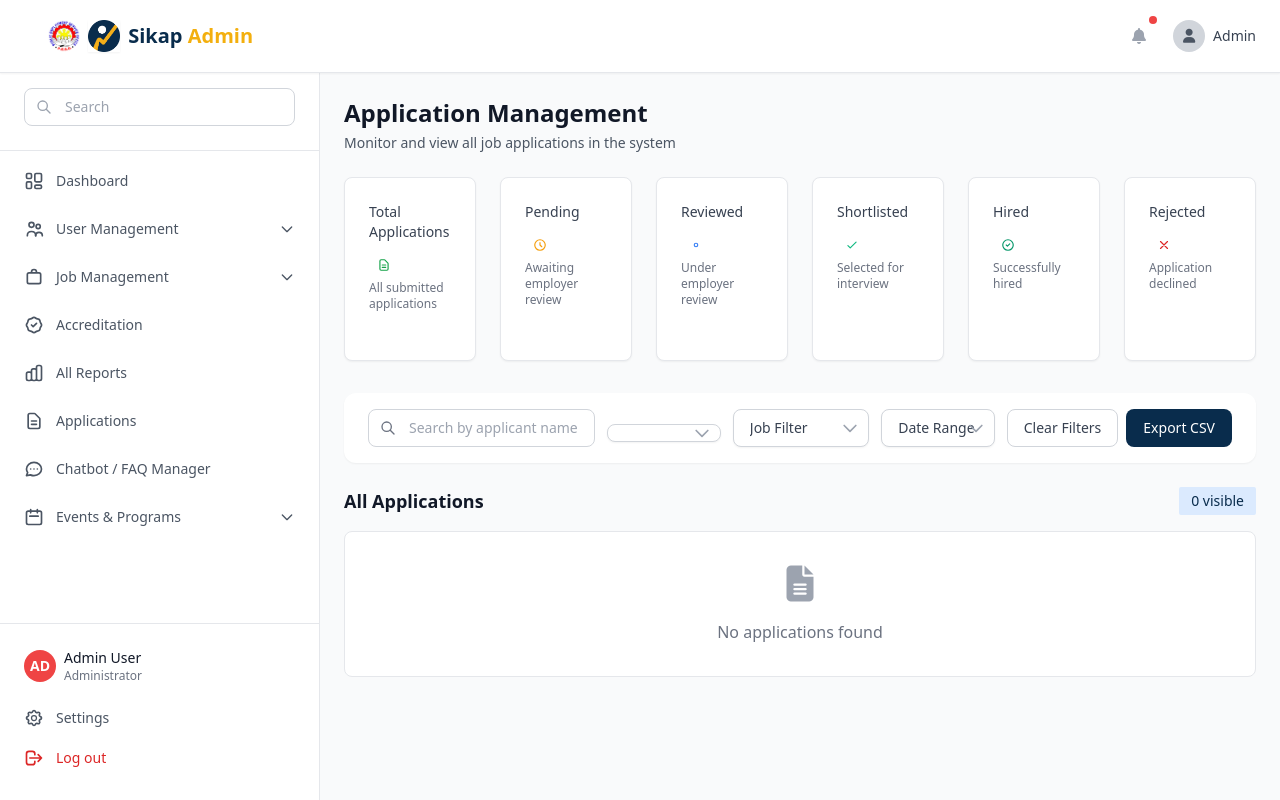
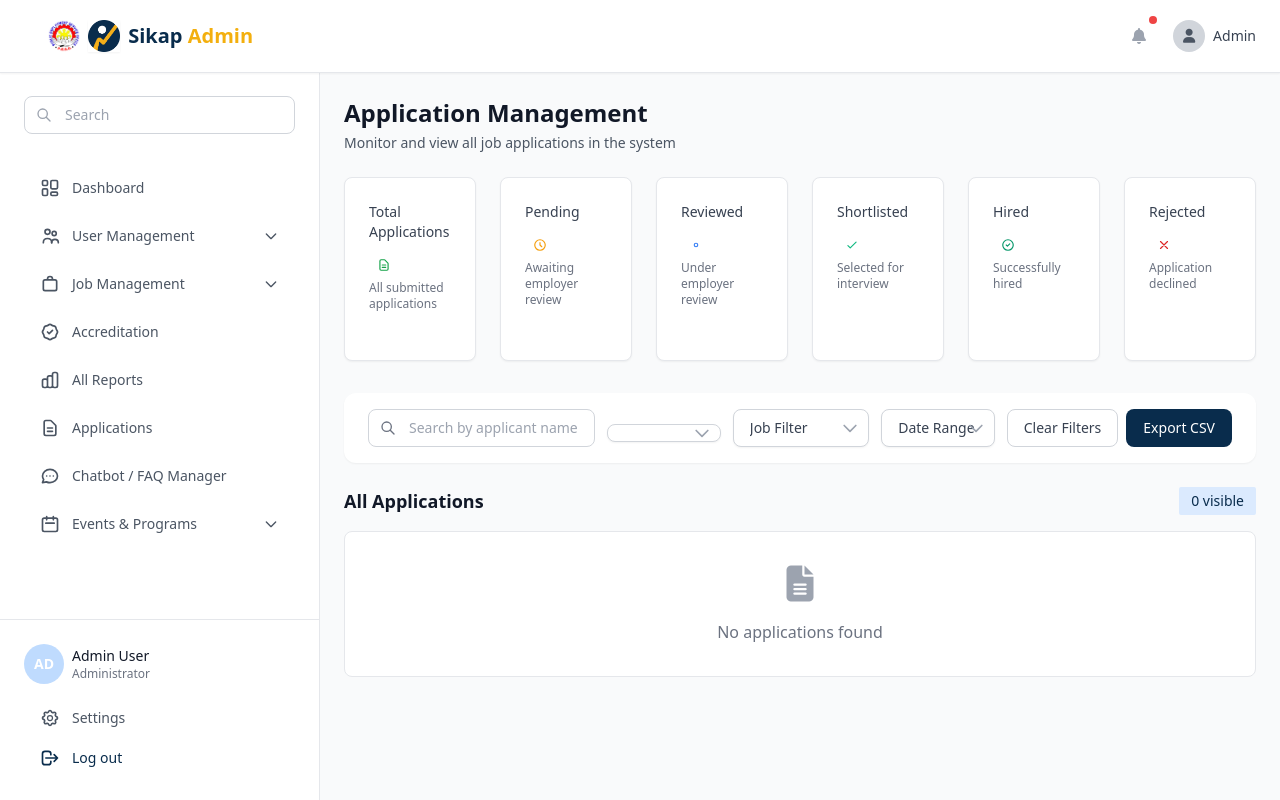
Before and after one commit to tjmagpantay/sikap_project, a PHP site: page /app/views/admin/application.php in a window 1280 px wide. Run offline with PHP 8.4, Linux system fonts and the light colour scheme; the template is opened without the code that fills it, so the values that code supplies are empty; the visitor is signed in with stand-in values (Sample User, id 1); a stand-in replaces the project's code that opens the database connection; some libraries are stand-ins or nearby versions.

Commit message:
updated UI for admin sidebar

```diff
--- a/app/views/admin/components/sidebar.php
+++ b/app/views/admin/components/sidebar.php
@@ -6,7 +6,7 @@
 <div id="sidebar" class="fixed left-0 top-16 flex flex-col bg-white border-r border-gray-200 w-80 h-[calc(100vh-4rem)] transition-transform duration-300 ease-in-out transform -translate-x-full lg:translate-x-0">
 
     <!-- Search Bar -->
-    <div class="flex-shrink-0 px-6 py-6 border-b border-gray-200">
+    <div class="flex-shrink-0 px-6 py-8 ">
         <div class="relative">
             <input
                 type="text"
@@ -21,11 +21,11 @@
     </div>
 
     <!-- Navigation (Scrollable) -->
-    <nav class="flex-1 px-6 py-2 overflow-y-auto">
+    <nav class="flex-1 px-6 mb-2 overflow-y-auto">
         <ul class="space-y-1">
             <!-- Dashboard -->
             <li>
-                <a href="?page=admin-dashboard" class="flex items-center py-3 text-sm font-normal text-gray-600 transition-colors rounded-lg hover:bg-gray-50">
+                <a href="?page=admin-dashboard" class="flex items-center px-4 py-3 text-sm font-normal text-gray-600 transition-colors rounded-lg hover:bg-primary hover:text-white">
                     <svg class="w-5 h-5 mr-3" fill="none" stroke="currentColor" viewBox="0 0 24 24">
                         <rect x="3" y="3" width="6" height="6" rx="1.5" stroke="currentColor" stroke-width="2" />
                         <rect x="13" y="3" width="8" height="10" rx="1.5" stroke="currentColor" stroke-width="2" />
@@ -39,7 +39,7 @@
             <!-- User Management -->
             <li>
                 <button type="button"
-                    class="flex items-center w-full py-3 text-sm font-normal text-gray-600 transition-colors rounded-lg hover:bg-gray-50 focus:outline-none"
+                    class="flex items-center w-full px-4 py-3 text-sm font-normal text-gray-600 transition-colors rounded-lg hover:bg-primary hover:text-white focus:outline-none"
                     onclick="toggleDropdown('userDropdown', 'userDropdownArrow')">
                     <svg class="w-5 h-5 mr-3" fill="none" stroke="currentColor" viewBox="0 0 24 24">
                         <circle cx="9" cy="7" r="3" stroke="currentColor" stroke-width="2" />
@@ -54,7 +54,7 @@
                 </button>
                 <ul id="userDropdown" class="hidden mt-2 ml-8 space-y-1">
                     <li>
-                        <a href="?page=admin-jobseekers" class="flex items-center px-6 py-2 text-sm font-normal text-gray-500 transition-colors rounded-lg hover:bg-gray-50">
+                        <a href="?page=admin-jobseekers" class="flex items-center px-6 py-2 text-sm font-normal text-gray-500 transition-colors rounded-lg hover:bg-gray-50 ">
                             <svg class="w-4 h-4 mr-2" fill="none" stroke="currentColor" viewBox="0 0 24 24">
                                 <path stroke-linecap="round" stroke-linejoin="round" stroke-width="2" d="M16 7a4 4 0 11-8 0 4 4 0 018 0zM12 14a7 7 0 00-7 7h14a7 7 0 00-7-7z" />
                             </svg>
@@ -75,7 +75,7 @@
             <!-- Job Management -->
             <li>
                 <button type="button"
-                    class="flex items-center w-full py-3 text-sm font-normal text-gray-600 transition-colors rounded-lg hover:bg-gray-50 focus:outline-none"
+                    class="flex items-center w-full px-4 py-3 text-sm font-normal text-gray-600 transition-colors rounded-lg hover:bg-primary hover:text-white focus:outline-none"
                     onclick="toggleDropdown('jobDropdown', 'jobDropdownArrow')">
                     <svg class="w-5 h-5 mr-3" fill="none" stroke="currentColor" viewBox="0 0 24 24">
                         <path stroke-linecap="round" stroke-linejoin="round" stroke-width="2"
@@ -89,12 +89,17 @@
                 <ul id="jobDropdown" class="hidden mt-2 ml-8 space-y-1">
                     <li>
                         <a href="?page=admin-jobpost-management" class="flex items-center px-6 py-2 text-sm font-normal text-gray-500 transition-colors rounded-lg hover:bg-gray-50">
-                            <svg class="w-4 h-4 mr-2" fill="none" stroke="currentColor" viewBox="0 0 24 24">
-                                <path stroke-linecap="round" stroke-linejoin="round" stroke-width="2" d="M9 5H7a2 2 0 00-2 2v6a2 2 0 002 2h6a2 2 0 002-2V7a2 2 0 00-2-2h-2M9 5a2 2 0 002 2h2a2 2 0 002-2M9 5a2 2 0 012-2h2a2 2 0 012 2" />
+                            <svg class="w-4 h-4 mr-2" viewBox="0 0 24 24" fill="none" xmlns="http://www.w3.org/2000/svg">
+                                <path d="M2 9C2 7.89543 2.89543 7 4 7H20C21.1046 7 22 7.89543 22 9V20C22 21.1046 21.1046 22 20 22H4C2.89543 22 2 21.1046 2 20V9Z" stroke="currentColor" stroke-width="2" stroke-linecap="round" stroke-linejoin="round" />
+                                <path d="M16 7V4C16 2.89543 15.1046 2 14 2H10C8.89543 2 8 2.89543 8 4V7" stroke="currentColor" stroke-width="2" stroke-linecap="round" stroke-linejoin="round" />
+                                <path d="M22 12H2" stroke="currentColor" stroke-width="2" stroke-linecap="round" stroke-linejoin="round" />
+                                <path d="M7 12V14" stroke="currentColor" stroke-width="2" stroke-linecap="round" stroke-linejoin="round" />
+                                <path d="M17 12V14" stroke="currentColor" stroke-width="2" stroke-linecap="round" stroke-linejoin="round" />
                             </svg>
                             <span>All Jobs</span>
                         </a>
                     </li>
+
                     <li>
                         <a href="?page=admin-job-categories" class="flex items-center px-6 py-2 text-sm font-normal text-gray-500 transition-colors rounded-lg hover:bg-gray-50">
                             <svg class="w-4 h-4 mr-2" fill="none" stroke="currentColor" viewBox="0 0 24 24">
@@ -108,7 +113,7 @@
 
             <!-- Accreditation -->
             <li>
-                <a href="?page=admin-accreditations" class="flex items-center py-3 text-sm font-normal text-gray-600 transition-colors rounded-lg hover:bg-gray-50">
+                <a href="?page=admin-accreditations" class="flex items-center px-4 py-3 text-sm font-normal text-gray-600 transition-colors rounded-lg hover:bg-primary hover:text-white">
                     <svg class="w-5 h-5 mr-3" fill="none" stroke="currentColor" viewBox="0 0 24 24">
                         <path stroke-linecap="round" stroke-linejoin="round" stroke-width="2" d="M9 12l2 2 4-4M7.835 4.697a3.42 3.42 0 001.946-.806 3.42 3.42 0 014.438 0 3.42 3.42 0 001.946.806 3.42 3.42 0 013.138 3.138 3.42 3.42 0 00.806 1.946 3.42 3.42 0 010 4.438 3.42 3.42 0 00-.806 1.946 3.42 3.42 0 01-3.138 3.138 3.42 3.42 0 00-1.946.806 3.42 3.42 0 01-4.438 0 3.42 3.42 0 00-1.946-.806 3.42 3.42 0 01-3.138-3.138 3.42 3.42 0 00-.806-1.946 3.42 3.42 0 010-4.438 3.42 3.42 0 00.806-1.946 3.42 3.42 0 013.138-3.138z" />
                     </svg>
@@ -118,7 +123,7 @@
 
             <!-- Reports -->
             <li>
-                <a href="?page=admin-reports" class="flex items-center py-3 text-sm font-normal text-gray-600 transition-colors rounded-lg hover:bg-gray-50">
+                <a href="?page=admin-reports" class="flex items-center px-4 py-3 text-sm font-normal text-gray-600 transition-colors rounded-lg hover:bg-primary hover:text-white">
                     <svg class="w-5 h-5 mr-3" fill="none" stroke="currentColor" viewBox="0 0 24 24">
                         <path stroke-linecap="round" stroke-linejoin="round" stroke-width="2" d="M9 19v-6a2 2 0 00-2-2H5a2 2 0 00-2 2v6a2 2 0 002 2h2a2 2 0 002-2zm0 0V9a2 2 0 012-2h2a2 2 0 012 2v10m-6 0a2 2 0 002 2h2a2 2 0 002-2m0 0V5a2 2 0 012-2h2a2 2 0 012 2v14a2 2 0 01-2 2h-2a2 2 0 01-2-2z" />
                     </svg>
@@ -128,7 +133,7 @@
 
             <!-- Applications -->
             <li>
-                <a href="?page=admin-applications" class="flex items-center py-3 text-sm font-normal text-gray-600 transition-colors rounded-lg hover:bg-gray-50">
+                <a href="?page=admin-applications" class="flex items-center px-4 py-3 text-sm font-normal text-gray-600 transition-colors rounded-lg hover:bg-primary hover:text-white">
                     <svg class="w-5 h-5 mr-3" fill="none" stroke="currentColor" viewBox="0 0 24 24">
                         <path stroke-linecap="round" stroke-linejoin="round" stroke-width="2" d="M9 12h6m-6 4h6m2 5H7a2 2 0 01-2-2V5a2 2 0 012-2h5.586a1 1 0 01.707.293l5.414 5.414a1 1 0 01.293.707V19a2 2 0 01-2 2z" />
                     </svg>
@@ -138,7 +143,7 @@
 
             <!-- Chatbot -->
             <li>
-                <a href="?page=admin-chatbot" class="flex items-center py-3 text-sm font-normal text-gray-600 transition-colors rounded-lg hover:bg-gray-50">
+                <a href="?page=admin-chatbot" class="flex items-center px-4 py-3 text-sm font-normal text-gray-600 transition-colors rounded-lg hover:bg-primary hover:text-white">
                     <svg class="w-5 h-5 mr-3" fill="none" stroke="currentColor" viewBox="0 0 24 24">
                         <path stroke-linecap="round" stroke-linejoin="round" stroke-width="2" d="M8 12h.01M12 12h.01M16 12h.01M21 12c0 4.418-4.03 8-9 8a9.863 9.863 0 01-4.255-.949L3 20l1.395-3.72C3.512 15.042 3 13.574 3 12c0-4.418 4.03-8 9-8s9 3.582 9 8z" />
                     </svg>
@@ -149,7 +154,7 @@
             <!-- Events & Programs -->
             <li>
                 <button type="button"
-                    class="flex items-center w-full py-3 text-sm font-normal text-gray-600 transition-colors rounded-lg hover:bg-gray-50 focus:outline-none"
+                    class="flex items-center w-full px-4 py-3 text-sm font-normal text-gray-600 transition-colors rounded-lg hover:bg-primary hover:text-white focus:outline-none"
                     onclick="toggleDropdown('eventDropdown', 'eventDropdownArrow')">
                     <svg class="w-5 h-5 mr-3" fill="none" stroke="currentColor" viewBox="0 0 24 24">
                         <path stroke-linecap="round" stroke-linejoin="round" stroke-width="2" d="M8 7V3m8 4V3m-9 8h10M5 21h14a2 2 0 002-2V7a2 2 0 00-2-2H5a2 2 0 00-2 2v12a2 2 0 002 2z" />
@@ -162,12 +167,17 @@
                 <ul id="eventDropdown" class="hidden mt-2 ml-8 space-y-1">
                     <li>
                         <a href="?page=admin-events" class="flex items-center px-6 py-2 text-sm font-normal text-gray-500 transition-colors rounded-lg hover:bg-gray-50">
-                            <svg class="w-4 h-4 mr-2" fill="none" stroke="currentColor" viewBox="0 0 24 24">
-                                <path stroke-linecap="round" stroke-linejoin="round" stroke-width="2" d="M9 5H7a2 2 0 00-2 2v6a2 2 0 002 2h6a2 2 0 002-2V7a2 2 0 00-2-2h-2M9 5a2 2 0 002 2h2a2 2 0 002-2M9 5a2 2 0 012-2h2a2 2 0 012 2m-6 9l2 2 4-4" />
+                            <svg class="w-4 h-4 mr-2" viewBox="0 0 100 100" fill="currentColor" xmlns="http://www.w3.org/2000/svg">
+                                <rect x="19" y="18.92" width="60" height="16" rx="4" ry="4"></rect>
+                                <rect x="19" y="40.92" width="27" height="16" rx="4" ry="4"></rect>
+                                <rect x="19" y="62.92" width="27" height="16" rx="4" ry="4"></rect>
+                                <rect x="52" y="40.92" width="27" height="16" rx="4" ry="4"></rect>
+                                <rect x="52" y="62.92" width="27" height="16" rx="4" ry="4"></rect>
                             </svg>
                             <span>All Events</span>
                         </a>
                     </li>
+
                     <li>
                         <a href="?page=admin-event-create" class="flex items-center px-6 py-2 text-sm font-normal text-gray-500 transition-colors rounded-lg hover:bg-gray-50">
                             <svg class="w-4 h-4 mr-2" fill="none" stroke="currentColor" viewBox="0 0 24 24">
@@ -184,7 +194,7 @@
     <!-- Bottom Section (Fixed at bottom) -->
     <div class="flex-shrink-0 px-6 py-6 border-t border-gray-200">
         <div class="flex items-center gap-2 mb-4">
-            <div class="flex items-center justify-center w-8 h-8 bg-red-500 rounded-full">
+            <div class="flex items-center justify-center w-10 h-10 bg-blue-200 rounded-full">
                 <span class="text-sm font-bold text-white">
                     <?php echo isset($_SESSION['admin_name']) ? strtoupper(substr($_SESSION['admin_name'], 0, 2)) : 'AD'; ?>
                 </span>
@@ -197,14 +207,14 @@
             </div>
         </div>
         <div class="space-y-1">
-            <a href="?page=admin-settings" class="flex items-center py-2 text-sm font-normal text-gray-600 transition-colors rounded-lg hover:bg-gray-50">
+            <a href="?page=admin-settings" class="flex items-center px-4 py-2 text-sm font-normal text-gray-600 transition-colors rounded-lg hover:bg-primary hover:text-white">
                 <svg class="w-5 h-5 mr-3" fill="none" stroke="currentColor" viewBox="0 0 24 24">
                     <path stroke-linecap="round" stroke-linejoin="round" stroke-width="2" d="M10.325 4.317c.426-1.756 2.924-1.756 3.35 0a1.724 1.724 0 002.573 1.066c1.543-.94 3.31.826 2.37 2.37a1.724 1.724 0 001.065 2.572c1.756.426 1.756 2.924 0 3.35a1.724 1.724 0 00-1.066 2.573c.94 1.543-.826 3.31-2.37 2.37a1.724 1.724 0 00-2.572 1.065c-.426 1.756-2.924 1.756-3.35 0a1.724 1.724 0 00-2.573-1.066c-1.543.94-3.31-.826-2.37-2.37a1.724 1.724 0 00-1.065-2.572c-1.756-.426-1.756-2.924 0-3.35a1.724 1.724 0 001.066-2.573c-.94-1.543.826-3.31 2.37-2.37.996.608 2.296.07 2.572-1.065z" />
                     <path stroke-linecap="round" stroke-linejoin="round" stroke-width="1.5" d="M15 12a3 3 0 11-6 0 3 3 0 016 0z" />
                 </svg>
                 <span>Settings</span>
             </a>
-            <a href="?page=logout" class="flex items-center py-2 text-sm font-normal text-red-600 transition-colors rounded-lg hover:bg-red-50">
+            <a href="?page=logout" class="flex items-center px-4 py-2 text-sm font-normal transition-colors rounded-lg text-primary hover:bg-red-50">
                 <svg class="w-5 h-5 mr-3" fill="none" stroke="currentColor" viewBox="0 0 24 24">
                     <path stroke-linecap="round" stroke-linejoin="round" stroke-width="2" d="M17 16l4-4m0 0l-4-4m4 4H7m6 4v1a3 3 0 01-3 3H6a3 3 0 01-3-3V7a3 3 0 013-3h4a3 3 0 013 3v1" />
                 </svg>
--- a/app/views/pages/event-info.php
+++ b/app/views/pages/event-info.php
@@ -169,7 +169,7 @@ include_once __DIR__ . '/../components/navbar.php';
                                 <button onclick="shareEvent()" class="px-4 py-3 text-sm font-medium text-gray-700 transition-colors duration-200 bg-gray-100 rounded-xl hover:bg-gray-200">
                                     Share Event
                                 </button>
-                                <button onclick="saveEvent()" class="px-4 py-3 text-sm font-medium text-white transition-colors duration-200 bg-gray-900 rounded-xl hover:bg-gray-800">
+                                <button onclick="saveEvent()" class="px-4 py-3 text-sm font-medium text-white transition-colors duration-200 bg-primary rounded-xl hover:bg-gray-800">
                                     Save Event
                                 </button>
                             </div>
```
